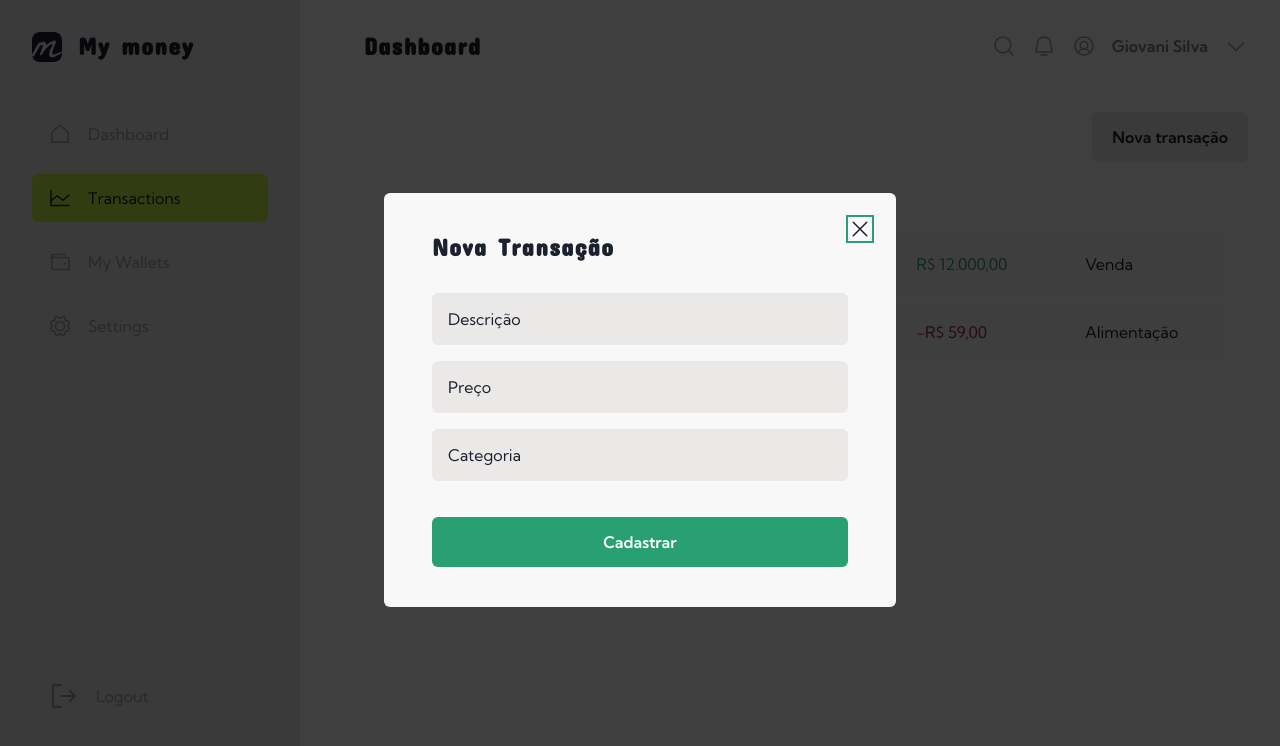
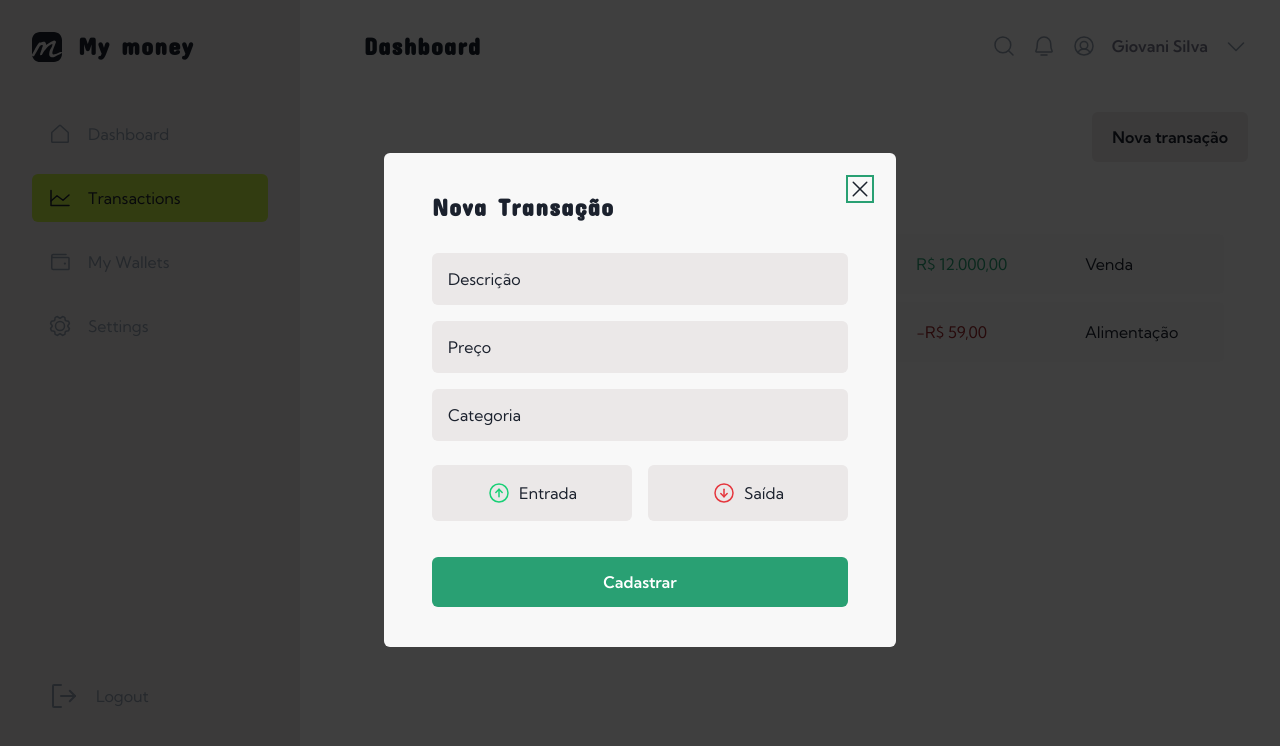
Before and after one commit to Giovani-Silva/my-money, a React (Vite) app: page /transactions in a window 1280 px wide. Both pictures are taken after a click on the button "Nova transação". Shown: the top 746 px of the page. Built offline with nearby package versions, Linux system fonts and the light colour scheme.

Commit message:
Criando radio button acessível

```diff
--- a/package.json
+++ b/package.json
@@ -10,6 +10,7 @@
   },
   "dependencies": {
     "@radix-ui/react-dialog": "^1.0.0",
+    "@radix-ui/react-radio-group": "^1.0.0",
     "phosphor-react": "^1.4.1",
     "react": "^18.2.0",
     "react-dom": "^18.2.0",
--- a/src/components/NewTransactionModal/index.tsx
+++ b/src/components/NewTransactionModal/index.tsx
@@ -1,7 +1,7 @@
 import * as Dialog from '@radix-ui/react-dialog';
-import { X } from 'phosphor-react';
+import { ArrowCircleDown, ArrowCircleUp, X } from 'phosphor-react';
 
-import { CloseButton, Content, Overlay } from './styles';
+import { CloseButton, Content, Overlay, TransactionType, TransactionTypeButton } from './styles';
 
 export function NewTransactionModal() {
   return (
@@ -19,6 +19,16 @@ export function NewTransactionModal() {
           <input type="text" placeholder="Descrição" required />
           <input type="number" placeholder="Preço" required />
           <input type="text" placeholder="Categoria" required />
+          <TransactionType>
+            <TransactionTypeButton variant="income" value="income">
+              <ArrowCircleUp size={24} />
+              Entrada
+            </TransactionTypeButton>
+            <TransactionTypeButton variant="outcome" value="outcome">
+              <ArrowCircleDown size={24} />
+              Saída
+            </TransactionTypeButton>
+          </TransactionType>
 
           <button type="submit">Cadastrar</button>
         </form>
--- a/src/components/NewTransactionModal/styles.ts
+++ b/src/components/NewTransactionModal/styles.ts
@@ -1,4 +1,5 @@
 import * as Dialog from '@radix-ui/react-dialog';
+import * as RadioGroup from '@radix-ui/react-radio-group';
 import styled from 'styled-components';
 
 export const Overlay = styled(Dialog.Overlay)`
@@ -61,3 +62,42 @@ export const CloseButton = styled(Dialog.Close)`
   cursor: pointer;
   color: ${(props) => props.theme['text-500']};
 `;
+
+export const TransactionType = styled(RadioGroup.Root)`
+  display: grid;
+  grid-template-columns: repeat(2, 1fr);
+  gap: 1rem;
+  margin-top: 0.5rem;
+`;
+
+interface TransactionTypeButtonProps {
+  variant: 'income' | 'outcome';
+}
+
+export const TransactionTypeButton = styled(RadioGroup.Item)<TransactionTypeButtonProps>`
+  background: ${(props) => props.theme['background-300']};
+  padding: 1rem;
+  display: flex;
+  align-items: center;
+  justify-content: center;
+  gap: 0.5rem;
+  border-radius: 6px;
+  cursor: pointer;
+  border: 0;
+  color: ${(props) => props.theme['text-500']};
+  svg {
+    color: ${(props) => (props.variant === 'income' ? props.theme['green-400'] : props.theme['red-400'])};
+  }
+
+  &[data-state='unchecked']:hover {
+    transition: background-color 0.2s;
+    background: ${(props) => props.theme['background-300']};
+  }
+  &[data-state='checked'] {
+    color: ${(props) => props.theme.white};
+    background: ${(props) => (props.variant === 'income' ? props.theme['green-500'] : props.theme['red-500'])};
+    svg {
+      color: ${(props) => props.theme.white};
+    }
+  }
+`;
```
Also changed, not shown: 1 other file (tests, documents, lock files or other folders).
